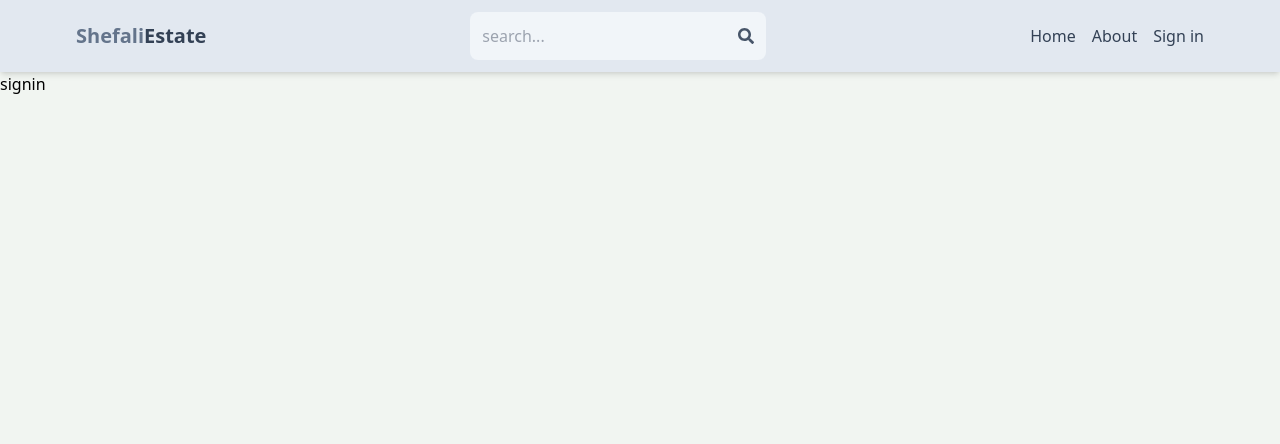
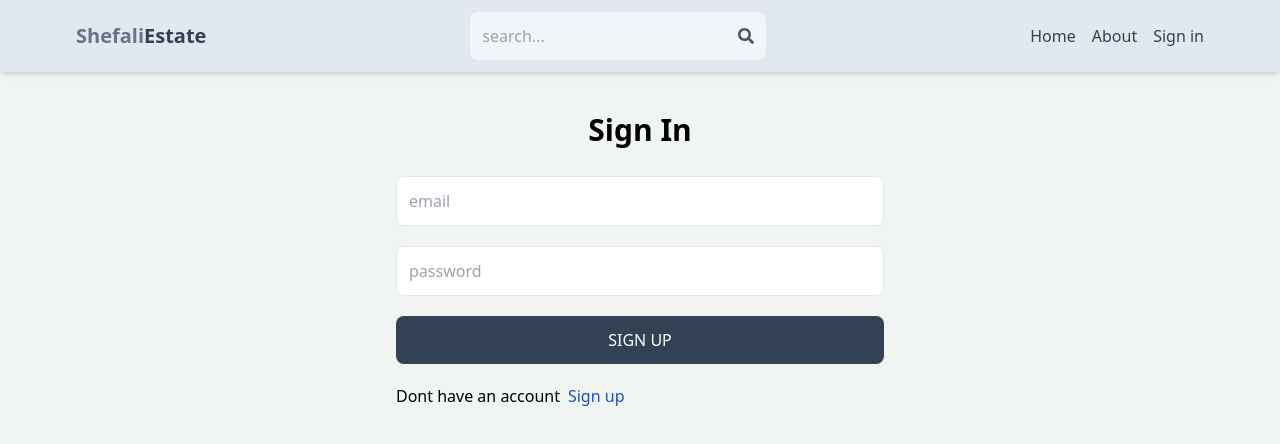
Before and after one commit to Shefali-singh-OCT/mern-estate, a React (Vite) app in the folder client/clientreact/: page /sign-in in a window 1280 px wide. Shown: the top 444 px of the page. Built offline with nearby package versions, Linux system fonts and the light colour scheme.

Commit message:
complete sign-in page functionality

```diff
--- a/client/clientreact/src/pages/Home.jsx
+++ b/client/clientreact/src/pages/Home.jsx
@@ -2,7 +2,7 @@ import React from 'react'
 
 function Home() {
   return (
-    <div>
+    <div className='text-red-400'>
       home
     </div>
   )
--- a/client/clientreact/src/pages/SignIn.jsx
+++ b/client/clientreact/src/pages/SignIn.jsx
@@ -1,11 +1,84 @@
-import React from 'react'
+import React, { useState } from "react";
+import { Link, useNavigate } from "react-router-dom";
 
-function SignIn() {
+function Signin() {
+  const [formdata, setformdata] = useState({});
+  const [error, setError] = useState();
+  const [loading, setloading] = useState(false);
+  const navigate = useNavigate();
+  const handleChange = (id, value) => {
+    setformdata((prevData) => ({
+      ...prevData,
+      [id]: value, // Use 'id' as the key and store 'value' as the updated value
+    }));
+  };
+  const handleSubmit = async (e) => {
+    try {
+      e.preventDefault();
+      setloading(true);
+      const res = await fetch("http://localhost:3000/api/auth/signin", {
+        method: "post",
+        headers: {
+          "Content-Type": "application/json", // Ensure this header is set
+        },
+        credentials: "include",
+        body: JSON.stringify(formdata),
+      });
+      const data = await res.json();
+      if (data.success === false) {
+        setError(data.message);
+        setloading(false);
+        return;
+      }
+      setloading(false);
+      setError(null);
+      console.log(data)
+      navigate("/");
+    } catch (error) {
+      setloading(false);
+      setError(error.message);
+    }
+  };
   return (
-    <div>
-      signin
+    <div className="p-3 max-w-lg mx-auto">
+      <h1 className="text-3xl text-center font-semibold my-7">Sign In</h1>
+      <form onSubmit={handleSubmit} className="flex flex-col gap-5 ">
+        <input
+          type="text"
+          placeholder="email"
+          onChange={(e) => {
+            handleChange("email", e.target.value);
+          }}
+          className="border p-3 rounded-lg"
+          id="email"
+        />
+        <input
+          type="text"
+          placeholder="password"
+          onChange={(e) => {
+            handleChange("password", e.target.value);
+          }}
+          className="border p-3 rounded-lg"
+          id="password"
+        />
+        <button
+          disabled={loading}
+          className="bg-slate-700 text-white p-3 rounded-lg uppercase hover:opacity-95 disabled:opacity-80"
+        >
+          {loading ? "Loading..." : "Sign Up"}
+        </button>
+      </form>
+      <div className="flex gap-2 mt-5">
+        <p> Dont have an account</p>
+        <Link>
+          <span to={"/sign-up"} className="text-blue-700">
+            Sign up
+          </span>
+        </Link>
+      </div>
+      {error && <p className="text-red-500 mt-5">{error}</p>}
     </div>
-  )
+  );
 }
 
-export default SignIn
+export default Signin;
--- a/client/clientreact/src/pages/Signup.jsx
+++ b/client/clientreact/src/pages/Signup.jsx
@@ -21,6 +21,7 @@ function Signout() {
         headers: {
           "Content-Type": "application/json", // Ensure this header is set
         },
+        credentials: "include",
         body: JSON.stringify(formdata),
       });
       const data = await res.json();
```
Also changed, not shown: 2 other files (tests, documents, lock files or other folders).
